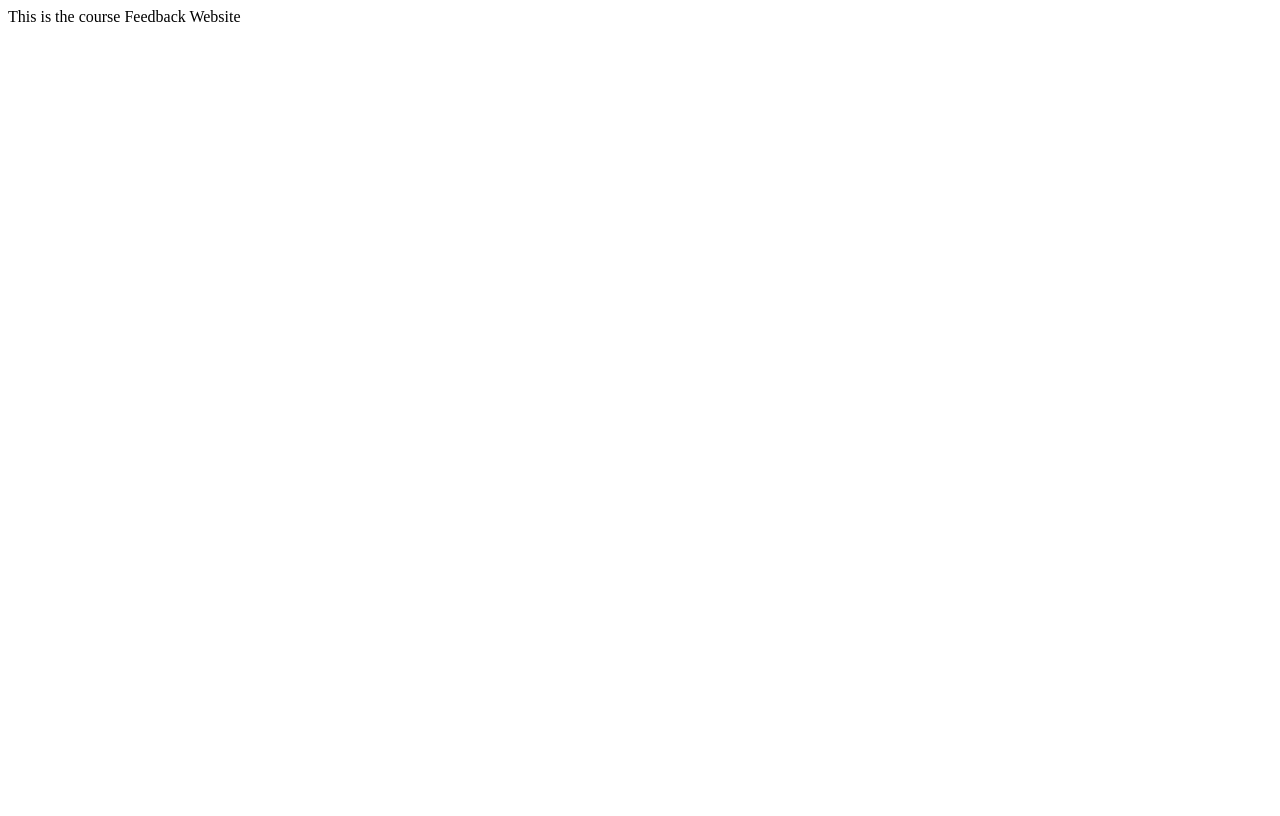
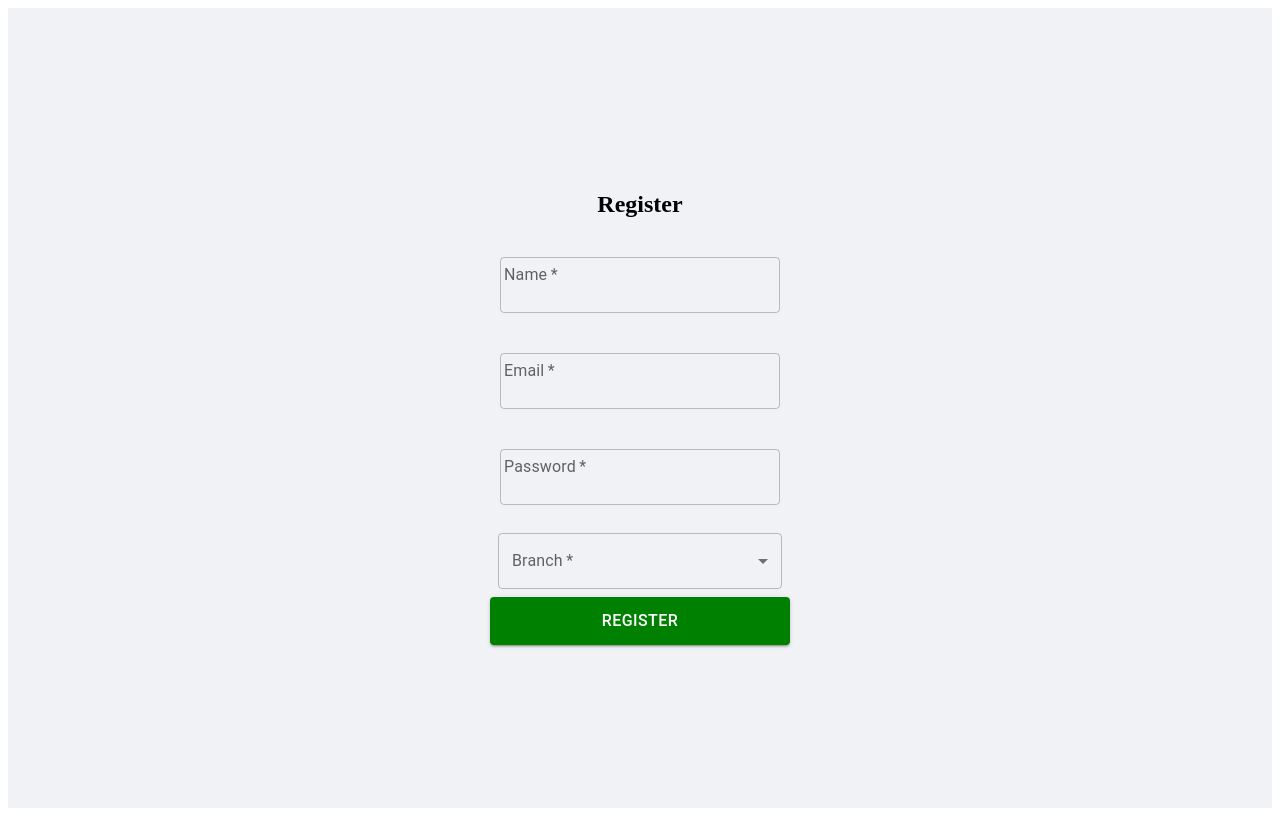
Before and after one commit to gautam1228/Better-Course-Feedback, a React (Vite) app in the folder frontend/: page /register in a window 1280 px wide. Built offline with nearby package versions, Linux system fonts and the light colour scheme.

Commit message:
Frontend - Login page, Register Page and Templates for other pages prepared.

```diff
--- a/frontend/package.json
+++ b/frontend/package.json
@@ -10,8 +10,12 @@
     "preview": "vite preview"
   },
   "dependencies": {
+    "@emotion/react": "^11.13.3",
+    "@emotion/styled": "^11.13.0",
+    "@mui/material": "^6.1.6",
     "react": "^18.3.1",
-    "react-dom": "^18.3.1"
+    "react-dom": "^18.3.1",
+    "react-router-dom": "^6.27.0"
   },
   "devDependencies": {
     "@eslint/js": "^9.9.0",
--- a/frontend/src/App.jsx
+++ b/frontend/src/App.jsx
@@ -1,11 +1,38 @@
+import './App.css'
+import {createBrowserRouter, RouterProvider} from "react-router-dom";
+import Login from './components/Login';
+import Register from './components/Register';
+
+const router = createBrowserRouter(
+  [
+    {path: "/",
+      element:
+      <div>
+        <h1>Landing Page</h1>
+      </div>
+    },
+    {path: "/login",
+      element:
+      <div>
+        <Login/>
+      </div>
+    },
+    {path: "/register",
+      element:
+      <div>
+        <Register />
+      </div>
+    }
+  ]
+);
+
 
 function App() {
-
   return (
-    <>
-      This is the course Feedback Website
-    </>
-  )
+    <div>
+      <RouterProvider router = {router} />
+    </div>
+  );
 }
 
-export default App
+export default App;
--- /dev/null
+++ b/frontend/src/components/Login.jsx
@@ -0,0 +1,76 @@
+import React, { useState } from 'react';
+
+export default function Login() {
+  const [email, setEmail] = useState('');
+  const [password, setPassword] = useState('');
+  const [error, setError] = useState('');
+
+  const handleSubmit = (event) => {
+    event.preventDefault();
+    if (!email || !password) {
+      setError("Please enter both email and password.");
+    } else {
+      // Here you would usually send a request to a server
+      console.log("Logging in with:", email, password);
+      setError(""); // Reset error message
+    }
+  };
+
+  return (
+    <div style={styles.container}>
+      <h2>Login</h2>
+      <form onSubmit={handleSubmit} style={styles.form}>
+        <input
+          type="email"
+          placeholder="Email"
+          value={email}
+          onChange={(event) => setEmail(event.target.value)}
+          style={styles.input}
+        />
+
+        <input
+          type="password"
+          placeholder="Password"
+          value={password}
+          onChange={(event) => setPassword(event.target.value)}
+          style={styles.input}
+        />
+        <button type="submit" style={styles.button}>Login</button>
+        {error && <p style={styles.error}>{error}</p>}
+      </form>
+    </div>
+  );
+}
+
+const styles = {
+  container: {
+    display: 'flex',
+    flexDirection: 'column',
+    alignItems: 'center',
+    justifyContent: 'center',
+    height: '100vh',
+    backgroundColor: '#f0f2f5',
+  },
+  form: {
+    display: 'flex',
+    flexDirection: 'column',
+    width: '300px',
+  },
+  input: {
+    margin: '10px 0',
+    padding: '10px',
+    fontSize: '16px',
+  },
+  button: {
+    padding: '10px',
+    fontSize: '16px',
+    backgroundColor: '#007bff',
+    color: '#fff',
+    border: 'none',
+    cursor: 'pointer',
+  },
+  error: {
+    color: 'red',
+    fontSize: '14px',
+  }
+};
--- /dev/null
+++ b/frontend/src/components/Register.jsx
@@ -0,0 +1,125 @@
+import React, { useState } from 'react';
+import Button from '@mui/material/Button';
+import TextField from '@mui/material/TextField';
+
+import InputLabel from '@mui/material/InputLabel';
+import MenuItem from '@mui/material/MenuItem';
+import FormHelperText from '@mui/material/FormHelperText';
+import FormControl from '@mui/material/FormControl';
+import Select from '@mui/material/Select';
+
+export default function Register() {
+    const [fullName, setFullName] = useState('');
+    const [email, setEmail] = useState('');
+    const [password, setPassword] = useState('');
+    const [branch, setBranch] = React.useState('');
+
+    const handleSubmit = (event) =>{
+        event.preventDefault();
+    }
+
+    return (
+        <div style= {styles.container}>
+            <h2>Register</h2>
+            <form onSubmit={handleSubmit} style={styles.form}>
+                <TextField
+                required
+                id="name"
+                label="Name"
+                variant="outlined"
+                type= 'text'
+                placeholder='Enter your name'
+                value= {fullName}
+                onChange={(event) =>{setFullName(event.target.value);}}
+                style={styles.input}
+
+                />
+
+                <TextField
+                required
+                id="email"
+                label="Email"
+                variant="outlined"
+                type="email"
+                placeholder="Enter you email"
+                value={email}
+                onChange={(event) => setEmail(event.target.value)}
+                style={styles.input}
+
+                />
+
+                <TextField
+                required
+                id="password"
+                label="Password"
+                variant="outlined"
+                placeholder='Enter your password'
+                type= 'password'
+                value= {password}
+                onChange={(event) =>{setPassword(event.target.value);}}
+                style={styles.input}
+
+                />
+
+                <FormControl required sx={{ m: 1, minWidth: 120 }}>
+                  <InputLabel id="branch-input">Branch</InputLabel>
+                    <Select
+                      labelId="branch-label"
+                      id="branch"
+                      value={branch}
+                      label="Branch *"
+                      onChange={(event) =>{setBranch(event.target.value);}}
+                      >
+                      <MenuItem value="">
+                        <em>None</em>
+                      </MenuItem>
+                      <MenuItem value="CSAM">CSAM</MenuItem>
+                      <MenuItem value="CSAI">CSAI</MenuItem>
+                      <MenuItem value="CSB">CSB</MenuItem>
+                      <MenuItem value="CSD">CSD</MenuItem>
+                      <MenuItem value="CSE">CSE</MenuItem>
+                      <MenuItem value="CSSS">CSSS</MenuItem>
+                      <MenuItem value="ECE">ECE</MenuItem>
+                      <MenuItem value="EVE">EVE</MenuItem>
+
+                    </Select>
+                </FormControl>
+
+                <Button variant="contained" style={styles.button} type='submit'>Register</Button>
+            </form>
+        </div>
+    )
+}
+
+const styles = {
+    container: {
+      display: 'flex',
+      flexDirection: 'column',
+      alignItems: 'center',
+      justifyContent: 'center',
+      height: '100vh',
+      backgroundColor: '#f0f2f5',
+    },
+    form: {
+      display: 'flex',
+      flexDirection: 'column',
+      width: '300px',
+    },
+    input: {
+      margin: '10px 0',
+      padding: '10px',
+      fontSize: '16px',
+    },
+    button: {
+      padding: '10px',
+      fontSize: '16px',
+      backgroundColor: 'green',
+      color: '#fff',
+      border: 'none',
+      cursor: 'pointer',
+    },
+    error: {
+      color: 'red',
+      fontSize: '14px',
+    }
+  };
```
Also changed, not shown: 1 other file (tests, documents, lock files or other folders).
